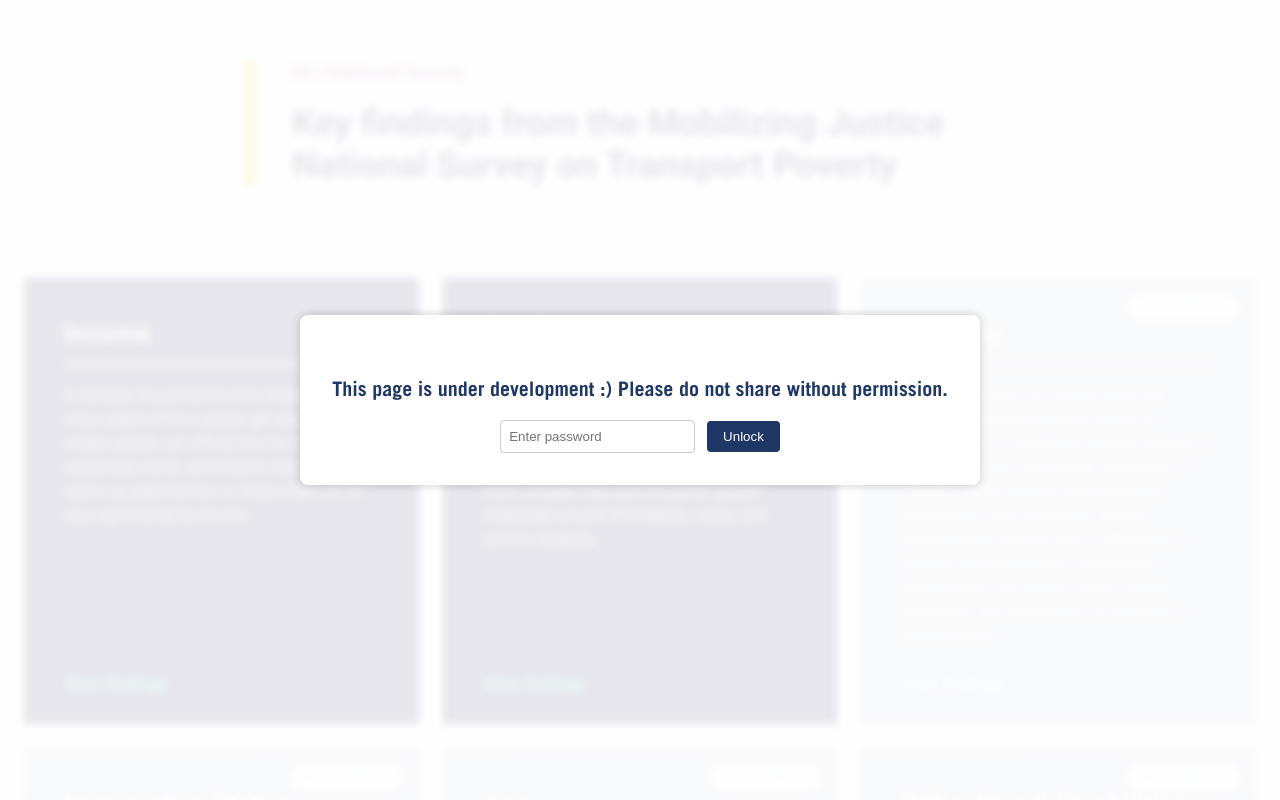
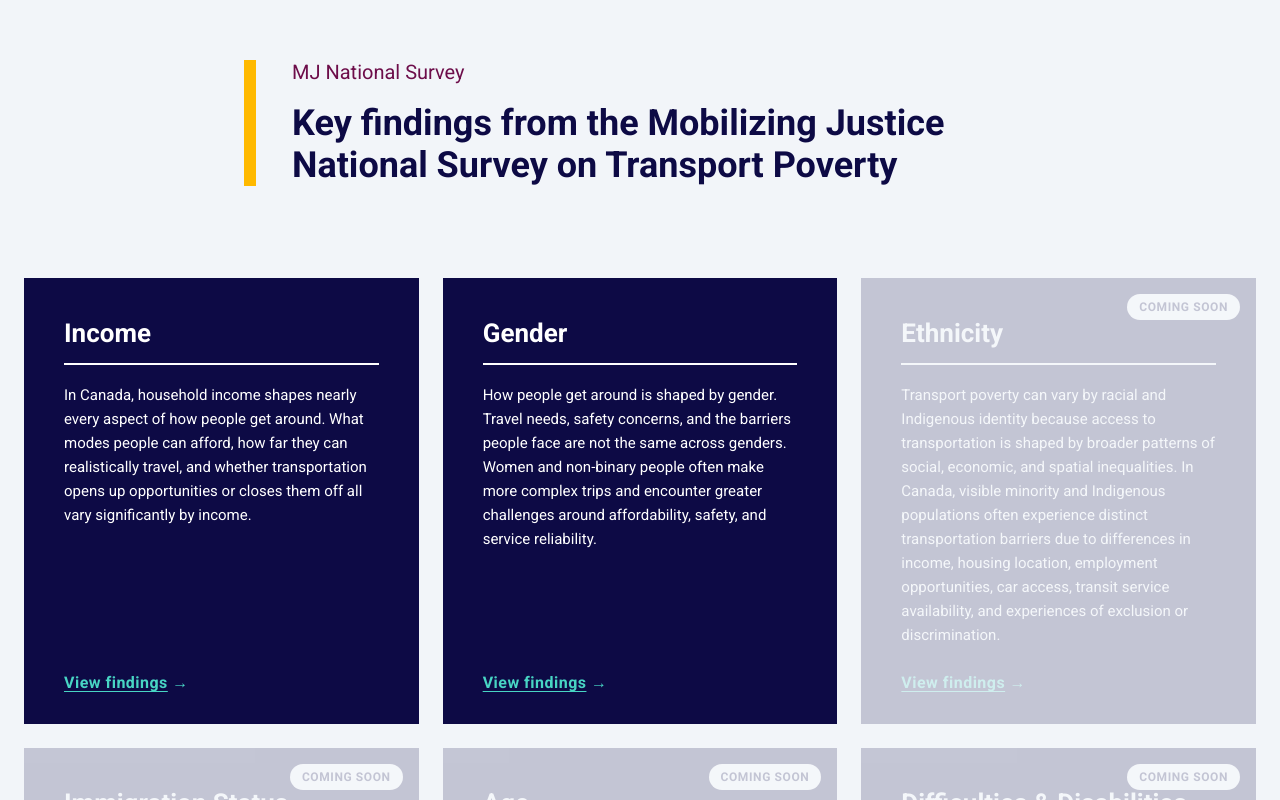
Before and after one commit to schoolofcities/mobilizing-justice, a SvelteKit app: page /national-survey in a window 1280 px wide. Shown: the top 800 px of the page. Built offline with nearby package versions, Linux system fonts and the light colour scheme.

Commit message:
remove passwords

```diff
--- a/src/routes/national-survey/+page.svelte
+++ b/src/routes/national-survey/+page.svelte
@@ -7,7 +7,6 @@
 	import Password from '$lib/Password.svelte';
 </script>
 
-<Password/>
 
 <svelte:head>
 	<meta name="description" content="Key findings from the Mobilizing Justice National Survey on Transport Poverty in Canada"/>
--- a/src/routes/national-survey/gender/+page.svelte
+++ b/src/routes/national-survey/gender/+page.svelte
@@ -16,7 +16,6 @@
 	<title>Gender | Mobilizing Justice National Survey</title>
 </svelte:head>
 
-<Password/>
 
 
 
--- a/src/routes/national-survey/income/+page.svelte
+++ b/src/routes/national-survey/income/+page.svelte
@@ -16,7 +16,6 @@
 	<title>Income | Mobilizing Justice National Survey</title>
 </svelte:head>
 
-<Password/>
 
 
 
```
